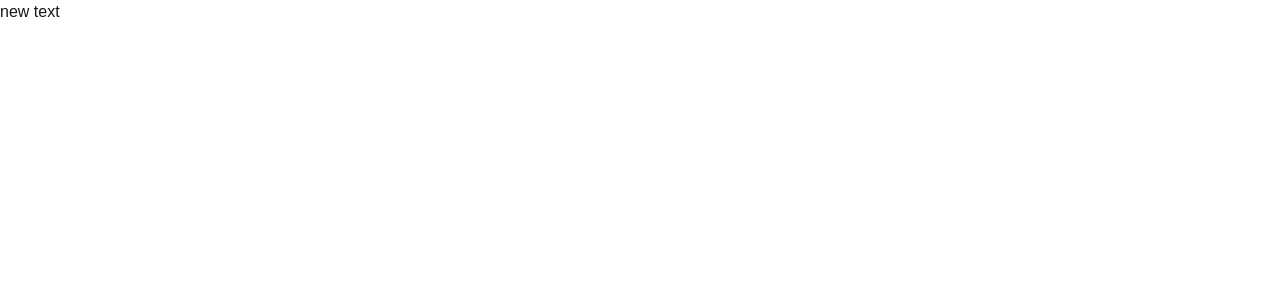
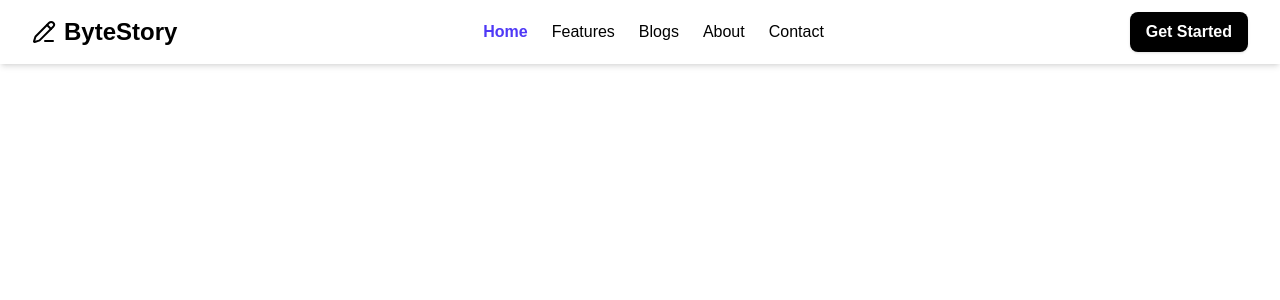
Before and after one commit to shahnewaz5646455/ByteStory, a Next.js app: page / in a window 1280 px wide. Shown: the top 300 px of the page. Built offline with nearby package versions, Linux system fonts and the light colour scheme.

Commit message:
added navbar

```diff
--- /dev/null
+++ b/components/Navbar.jsx
@@ -0,0 +1,132 @@
+"use client";
+
+import { useState } from "react";
+import Link from "next/link";
+import { usePathname } from "next/navigation";
+import { Menu, PencilLine, X } from "lucide-react";
+
+export default function Navbar() {
+  const [isOpen, setIsOpen] = useState(false);
+  const pathname = usePathname();
+
+  return (
+    <nav className="bg-white shadow-md sticky top-0 z-50">
+      <div className="max-w-7xl mx-auto px-4 sm:px-6 lg:px-8">
+        <div className="flex justify-between h-16 items-center">
+
+          {/* Logo */}
+          <Link href="/" className="flex-shrink-0 text-black font-bold text-2xl flex items-center gap-2 cursor-pointer">
+            <PencilLine />
+            ByteStory
+          </Link>
+
+          {/* Desktop Menu */}
+          <div className="hidden md:flex space-x-6 text-black font-medium">
+            <Link
+              href="/"
+              className={`hover:text-indigo-600 transition-colors ${pathname === "/" ? "text-indigo-600 font-semibold" : ""}`}
+            >
+              Home
+            </Link>
+            <Link
+              href="/features"
+              className={`hover:text-indigo-600 transition-colors ${pathname === "/features" ? "text-indigo-600 font-semibold" : ""}`}
+            >
+              Features
+            </Link>
+            <Link
+              href="/blog"
+              className={`hover:text-indigo-600 transition-colors ${pathname === "/blog" ? "text-indigo-600 font-semibold" : ""}`}
+            >
+              Blogs
+            </Link>
+            <Link
+              href="/about"
+              className={`hover:text-indigo-600 transition-colors ${pathname === "/about" ? "text-indigo-600 font-semibold" : ""}`}
+            >
+              About
+            </Link>
+            <Link
+              href="/contact"
+              className={`hover:text-indigo-600 transition-colors ${pathname === "/contact" ? "text-indigo-600 font-semibold" : ""}`}
+            >
+              Contact
+            </Link>
+          </div>
+
+          {/* Button */}
+          <div className="hidden md:flex">
+            <Link
+              href="/login"
+              className="bg-black text-white font-semibold px-4 py-2 rounded-lg shadow hover:bg-gray-800 transition-colors"
+            >
+              Get Started
+            </Link>
+          </div>
+
+          {/* menu button */}
+          <div className="md:hidden flex items-center">
+            <button
+              onClick={() => setIsOpen(!isOpen)}
+              className="text-black focus:outline-none"
+            >
+              {isOpen ? <X size={28} /> : <Menu size={28} />}
+            </button>
+          </div>
+        </div>
+      </div>
+
+      {/* Mobile Menu Dropdown */}
+      {isOpen && (
+        <div className="md:hidden absolute right-4 top-16 bg-white rounded-lg shadow-xl border border-gray-200 w-56">
+          <div className="px-2 pt-2 pb-3 space-y-1 text-black font-medium">
+            <Link
+              href="/"
+              className={`block px-3 py-2 rounded hover:bg-gray-100 ${pathname === "/" ? "bg-indigo-50 text-indigo-600 font-semibold" : ""}`}
+              onClick={() => setIsOpen(false)}
+            >
+              Home
+            </Link>
+            <Link
+              href="/features"
+              className={`block px-3 py-2 rounded hover:bg-gray-100 ${pathname === "/features" ? "bg-indigo-50 text-indigo-600 font-semibold" : ""}`}
+              onClick={() => setIsOpen(false)}
+            >
+              Features
+            </Link>
+            <Link
+              href="/blog"
+              className={`block px-3 py-2 rounded hover:bg-gray-100 ${pathname === "/blog" ? "bg-indigo-50 text-indigo-600 font-semibold" : ""}`}
+              onClick={() => setIsOpen(false)}
+            >
+              Blogs
+            </Link>
+            <Link
+              href="/about"
+              className={`block px-3 py-2 rounded hover:bg-gray-100 ${pathname === "/about" ? "bg-indigo-50 text-indigo-600 font-semibold" : ""}`}
+              onClick={() => setIsOpen(false)}
+            >
+              About
+            </Link>
+            <Link
+              href="/contact"
+              className={`block px-3 py-2 rounded hover:bg-gray-100 ${pathname === "/contact" ? "bg-indigo-50 text-indigo-600 font-semibold" : ""}`}
+              onClick={() => setIsOpen(false)}
+            >
+              Contact
+            </Link>
+            <div className="pt-2 border-t border-gray-200">
+              <Link
+                href="/login"
+                className="block bg-black text-white px-3 py-2 rounded shadow hover:bg-gray-800 transition-colors text-center"
+                onClick={() => setIsOpen(false)}
+              >
+                Get Started
+              </Link>
+            </div>
+          </div>
+        </div>
+      )}
+    </nav>
+  );
+}
--- a/src/app/layout.js
+++ b/src/app/layout.js
@@ -1,5 +1,6 @@
 import { Geist, Geist_Mono } from "next/font/google";
 import "./globals.css";
+import Navbar from "../../components/Navbar";
 
 
 const geistSans = Geist({
@@ -23,10 +24,10 @@ export default function RootLayout({ children }) {
       <body
         className={`${geistSans.variable} ${geistMono.variable} antialiased`}
       >
-
-
+     <Navbar />
+      <main>
         {children}
-
+      </main>
       </body>
     </html>
   );
--- a/src/app/page.js
+++ b/src/app/page.js
@@ -1,10 +1,9 @@
-
-
+import Hero from "../../components/Hero";
 
 export default function Home() {
   return (
-    <div>
-      new text
-    </div>
+    <>
+      <Hero />
+    </>
   );
 }
```
